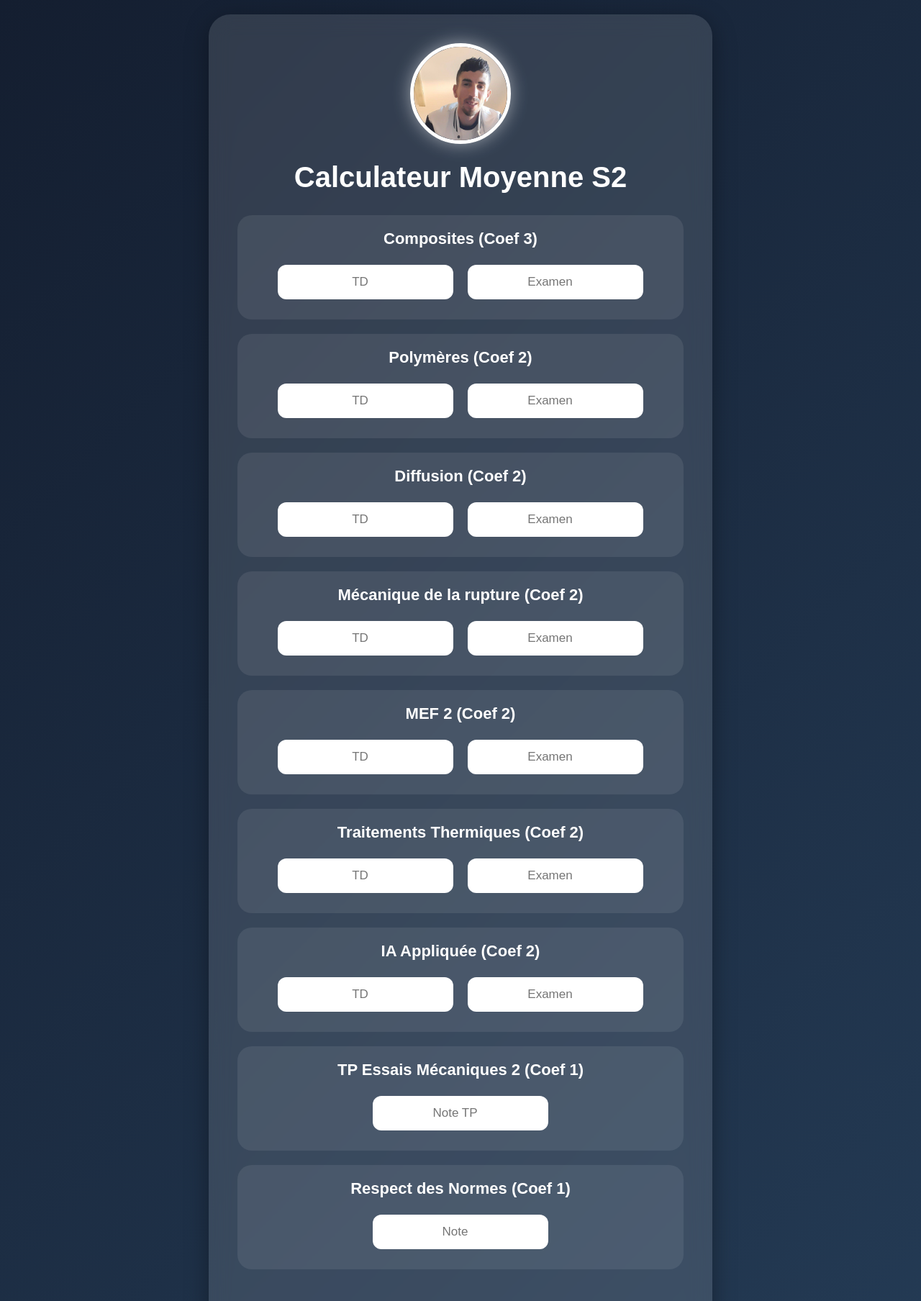
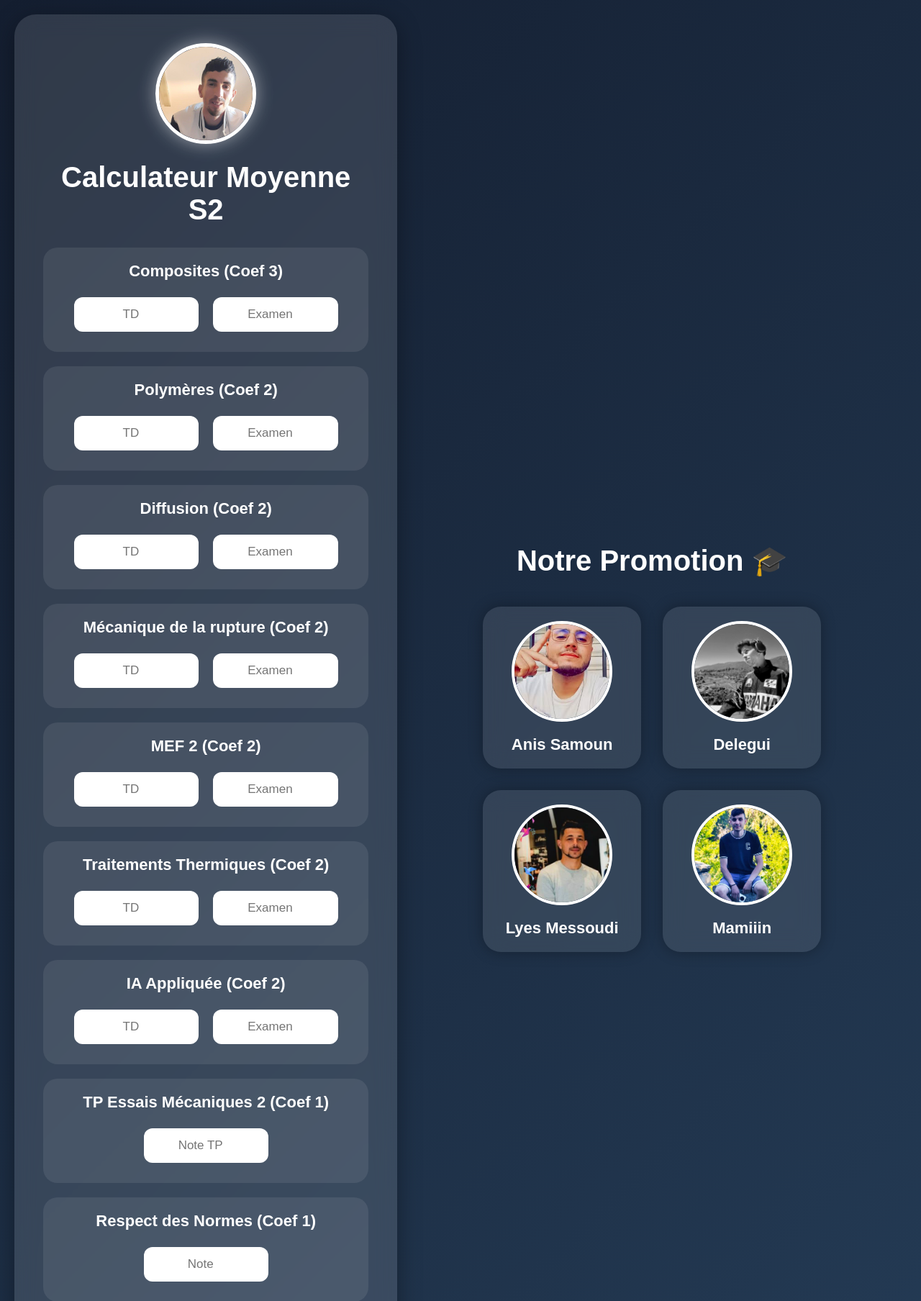
Before and after one commit to taharkherfouche10-crypto/moyenne-s2, a Flask app: page /calcul in a window 1280 px wide. Shown: the top 1808 px of the page at 72% size. Run offline with Flask 3, Linux system fonts and the light colour scheme.

Commit message:
ajout promotion

```diff
--- a/templates/calcul.html
+++ b/templates/calcul.html
@@ -10,6 +10,95 @@
     <title>Calculateur Moyenne S2</title>
 
     <style>
+        .promotion{
+
+    margin-top:70px;
+
+    text-align:center;
+}
+
+.promo-title{
+
+    color:white;
+
+    font-size:40px;
+
+    margin-bottom:40px;
+
+    animation:fade 2s ease;
+}
+
+.cards{
+
+    display:flex;
+
+    justify-content:center;
+
+    flex-wrap:wrap;
+
+    gap:30px;
+}
+
+.student{
+
+    width:220px;
+
+    padding:20px;
+
+    border-radius:25px;
+
+    background:rgba(255,255,255,0.1);
+
+    backdrop-filter:blur(15px);
+
+    transition:0.4s;
+
+    box-shadow:0 0 20px rgba(0,0,0,0.3);
+}
+
+.student:hover{
+
+    transform:translateY(-10px) scale(1.05);
+}
+
+.student img{
+
+    width:140px;
+
+    height:140px;
+
+    object-fit:cover;
+
+    border-radius:50%;
+
+    border:4px solid white;
+
+    margin-bottom:15px;
+}
+
+.student h2{
+
+    color:white;
+
+    font-size:22px;
+}
+
+@keyframes fade{
+
+    from{
+
+        opacity:0;
+
+        transform:translateY(20px);
+    }
+
+    to{
+
+        opacity:1;
+
+        transform:translateY(0);
+    }
+}
 
         *{
             margin:0;
@@ -378,7 +467,35 @@
         }
 
     </script>
+<div class="promotion">
 
+    <h1 class="promo-title">Notre Promotion 🎓</h1>
+
+    <div class="cards">
+
+        <div class="student">
+            <img src="{{ url_for('static', filename='images/anis samoun.jpg') }}">
+            <h2>Anis Samoun</h2>
+        </div>
+
+        <div class="student">
+            <img src="{{ url_for('static', filename='images/delegui.jpg') }}">
+            <h2>Delegui</h2>
+        </div>
+
+        <div class="student">
+            <img src="{{ url_for('static', filename='images/lyes messoudi.jpg') }}">
+            <h2>Lyes Messoudi</h2>
+        </div>
+
+        <div class="student">
+            <img src="{{ url_for('static', filename='images/mamiiin.jpg') }}">
+            <h2>Mamiiin</h2>
+        </div>
+
+    </div>
+
+</div>
 </body>
 
 </html>
```
Also changed, not shown: static/images/anis samoun.jpg (added), static/images/delegui.jpg (added), static/images/lyes messoudi.jpg (added), static/images/mamiiin.jpg (added).
